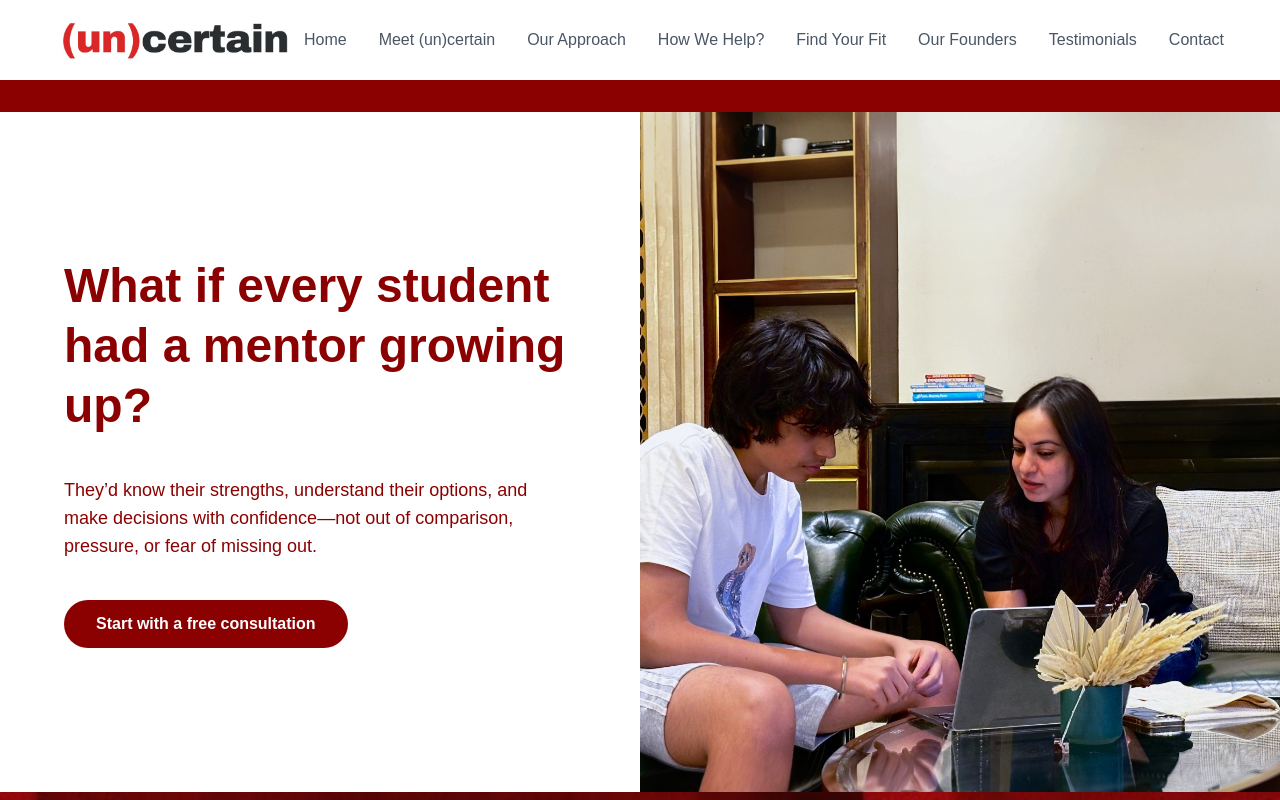
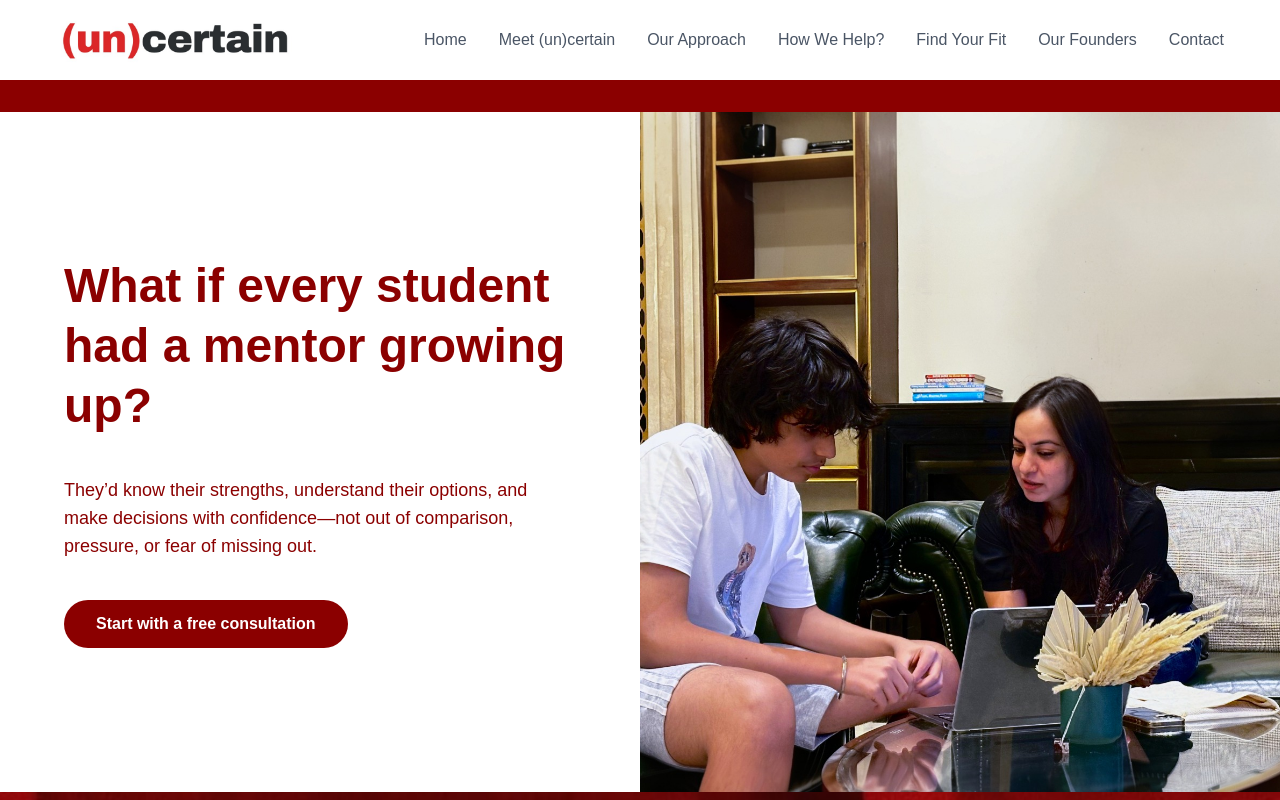
Before and after one commit to luckythakur00/-un-certain, a React (Vite) app: page / in a window 1280 px wide. Shown: the top 800 px of the page. Built offline with nearby package versions, Linux system fonts and the light colour scheme.

Commit message:
Deleted Testimonial button from Header

```diff
--- a/src/components/Header.jsx
+++ b/src/components/Header.jsx
@@ -21,7 +21,6 @@ const Header = () => {
         { title: 'How We Help?', href: '#howwehelp' },
         { title: 'Find Your Fit', href: '#findyourfit' },
         { title: 'Our Founders', href: '#ourfounders' },
-        { title: 'Testimonials', href: '#testimonials' },
         { title: 'Contact', href: '#contact' },
     ];
 
```
